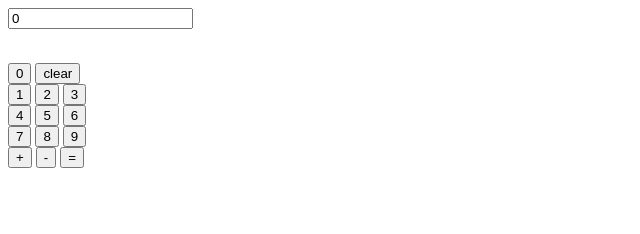
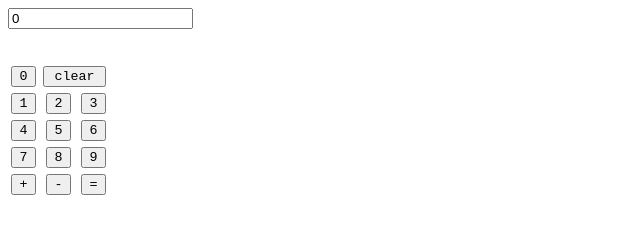
Before and after one commit to neon4k3991/calc, a plain HTML site: page work_1/index.html in a window 1280 px wide. Shown: the whole page, without its empty margins (0-640 px from the left). Drawn offline with Linux system fonts and the light colour scheme.

Commit message:
update styles.css: all buttons now have same width ,add css file to html file

```diff
--- a/work_1/index.html
+++ b/work_1/index.html
@@ -4,10 +4,11 @@
     <meta charset="UTF-8">
     <meta name="viewport" content="width=device-width, initial-scale=1.0">
     <title>Super</title>
+    <link rel="stylesheet" href="styles.css">
 </head>
 <body>
     <input id="input"><br><br>
-    <p id="enter_string"> </p>
+    <p id="enter_string"></p>
     <button id="a0" class="digit">0</button>
     <button id="clear_but" class="clear">clear</button><br>
     <button id="a1" class="digit">1</button>
--- a/work_1/styles.css
+++ b/work_1/styles.css
@@ -1,3 +1,12 @@
-#a0 {
-    width: 300px;
+
+
+.digit, .digit_sign, #eq {
+    width: 25px;
+    margin: 3px;
+    font-family: monospace;
 }
+
+.clear {
+    width: 63px;
+    font-family: monospace;
+}
```
